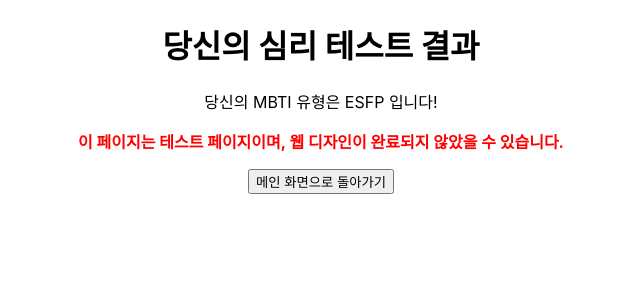
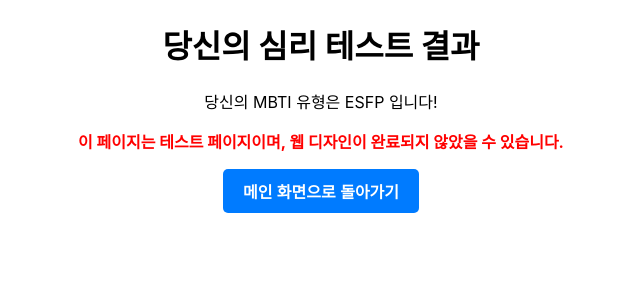
Before and after one commit to knmlww/holymbti, a React (Create React App) app: page /result in a window 1280 px wide. Shown: the top 300 px of the page, without its empty margins (319-959 px from the left). Built offline with nearby package versions, Linux system fonts and the light colour scheme.

Commit message:
테스트 페이지 버튼 css 변경

```diff
--- a/src/App.js
+++ b/src/App.js
@@ -1,7 +1,7 @@
 import React, { useState } from 'react';
 import { Route, Routes } from 'react-router-dom';
 import Home from './component/Home'
-import './App.css';
+import './css/App.css';
 
 import Result from './component/Result'
 
--- a/src/component/Main.jsx
+++ b/src/component/Main.jsx
@@ -1,6 +1,7 @@
 import React, { useState } from 'react';
 import { Link, useNavigate  } from 'react-router-dom';
-import '../App.css';
+import '../css/App.css';
+import '../css/button.css'
 
 const Main = (props) => {
 
@@ -13,7 +14,7 @@
           <h1>심리테스트 시작하기</h1>
           <p>당신의 심리 상태를 알아보는 테스트입니다.</p>
           <p style={{ color: 'red', fontWeight: 'bold' }}>이 페이지는 테스트 페이지이며, 웹 디자인이 완료되지 않았을 수 있습니다.</p>
-          <button onClick={moveStart}>시작하기</button>
+          <button className="button" onClick={moveStart}>시작하기</button>
         </div>
     </div>
   );
--- a/src/component/Question.jsx
+++ b/src/component/Question.jsx
@@ -2,6 +2,8 @@
 import axios from 'axios';
 import {useDispatch} from "react-redux";
 import { useNavigate  } from 'react-router-dom';
+import '../css/App.css';
+import '../css/button.css'
 
 const Question = (props) => {
   const dispatch = useDispatch();
@@ -36,19 +38,19 @@
 
   return (
 
-        <div>
+    <div className="App">
            {currentQuestion &&(
             <h2>{currentQuestion.question}</h2>
             )
           }
+          <div className="button-container">
           {currentQuestion &&(
             currentQuestion.options.map((list,index) => (
-              <>
-              <button key={list.value} onClick={() => moveNextQuestion(list.value)}>{list.text}</button> <br/>
-              </>
+              <button  className="button" key={list.value} onClick={() => moveNextQuestion(list.value)}>{list.text}</button>
               )
             )
           )}
+          </div>
         </div>
 
   );
--- a/src/component/Result.jsx
+++ b/src/component/Result.jsx
@@ -1,7 +1,8 @@
 import React, { useEffect, useState } from 'react';
 import { useNavigate  } from 'react-router-dom';
 import {useSelector , useDispatch} from "react-redux";
-import '../App.css';
+import '../css/App.css';
+import '../css/button.css'
 
 const Result = () => {
     let navigate = useNavigate();
@@ -60,7 +61,7 @@
         <div className="mbti-result">
             <p style={{ color: 'red', fontWeight: 'bold' }}>이 페이지는 테스트 페이지이며, 웹 디자인이 완료되지 않았을 수 있습니다.</p>
         </div>
-        <button className="btn" onClick={moveHome}>
+        <button className="button" onClick={moveHome}>
         메인 화면으로 돌아가기</button>
       </div>
     );
--- a/src/component/home.jsx
+++ b/src/component/home.jsx
@@ -1,8 +1,7 @@
 import React, { useState } from 'react';
 import { Link, useNavigate  } from 'react-router-dom';
 
-import logo from '../logo.svg';
-import '../App.css';
+import '../css/App.css';
 import Question from './Question';
 import Main from './Main';
 
--- /dev/null
+++ b/src/css/button.css
@@ -0,0 +1,28 @@
+/* 버튼 스타일 */
+.button {
+    display: inline-block;
+    padding: 10px 20px;
+    font-size: 16px;
+    font-weight: bold;
+    text-align: center;
+    text-decoration: none;
+    color: white;
+    background-color: #007bff;
+    border: none;
+    border-radius: 5px;
+    cursor: pointer;
+    transition: background-color 0.3s ease;
+  }
+
+  /* 버튼 호버 효과 */
+  .button:hover {
+    background-color: #0056b3;
+  }
+
+  /* 버튼 간격을 주기 위한 CSS */
+.button-container {
+    padding: 100px 200px;
+    display: flex;
+    flex-direction: column;
+    gap: 10px; /* 버튼 사이의 간격을 설정하세요 (원하는 크기로 조정 가능) */
+  }
--- a/src/index.js
+++ b/src/index.js
@@ -1,7 +1,7 @@
 import React from 'react';
 import { BrowserRouter } from "react-router-dom";
 import ReactDOM from 'react-dom/client';
-import './index.css';
+import './css/index.css';
 import App from './App';
 import reportWebVitals from './reportWebVitals';
 import { Provider } from 'react-redux'
```
Also changed, not shown: src/css/App.css (renamed from src/App.css), src/css/index.css (renamed from src/index.css).
